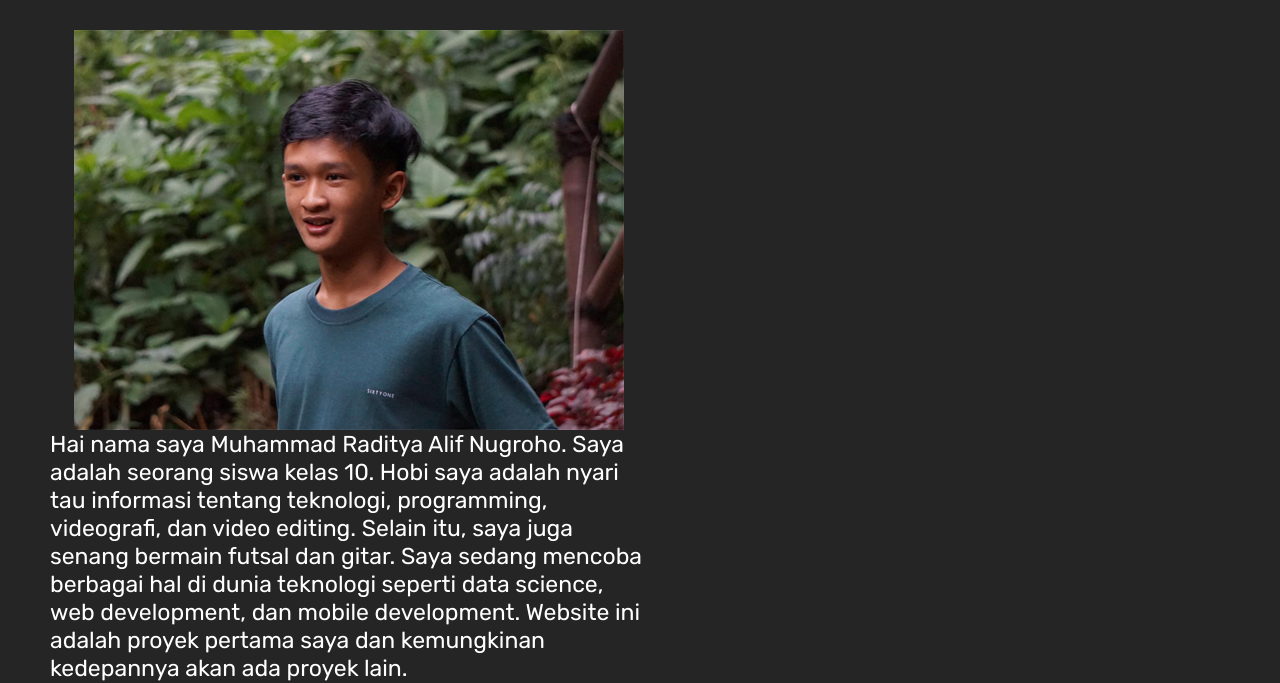
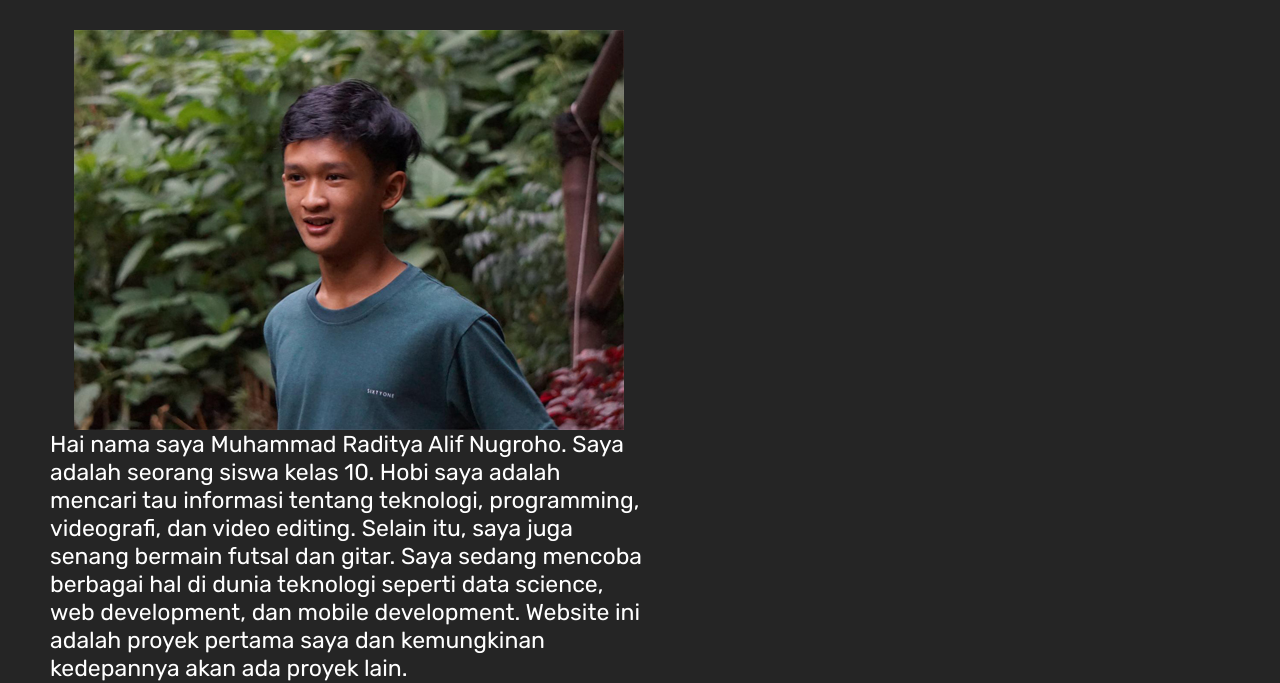
Before and after one commit to dityalif/personal-web, a plain HTML site: page about.html in a window 1280 px wide. Shown: the part 280-963 px from the top of the page. Drawn offline with Linux system fonts and the light colour scheme.

Commit message:
commit on 'master'

```diff
--- a/about.html
+++ b/about.html
@@ -38,7 +38,7 @@
                     <img src="images/photo2.jpg" style="vertical-align: top; max-height: 100%; max-width: 100%;">
                     <div class="txt" style="max-width: 100%;">
                         <p>
-                            Hai nama saya Muhammad Raditya Alif Nugroho. Saya adalah seorang siswa kelas 10. Hobi saya adalah nyari tau informasi tentang teknologi,
+                            Hai nama saya Muhammad Raditya Alif Nugroho. Saya adalah seorang siswa kelas 10. Hobi saya adalah mencari tau informasi tentang teknologi,
                             programming, videografi, dan video editing. Selain itu, saya juga senang bermain futsal dan gitar. Saya sedang mencoba berbagai hal di dunia teknologi
                             seperti data science, web development, dan mobile development. Website ini adalah proyek pertama saya dan kemungkinan kedepannya akan ada proyek lain.
                         </p>
```
